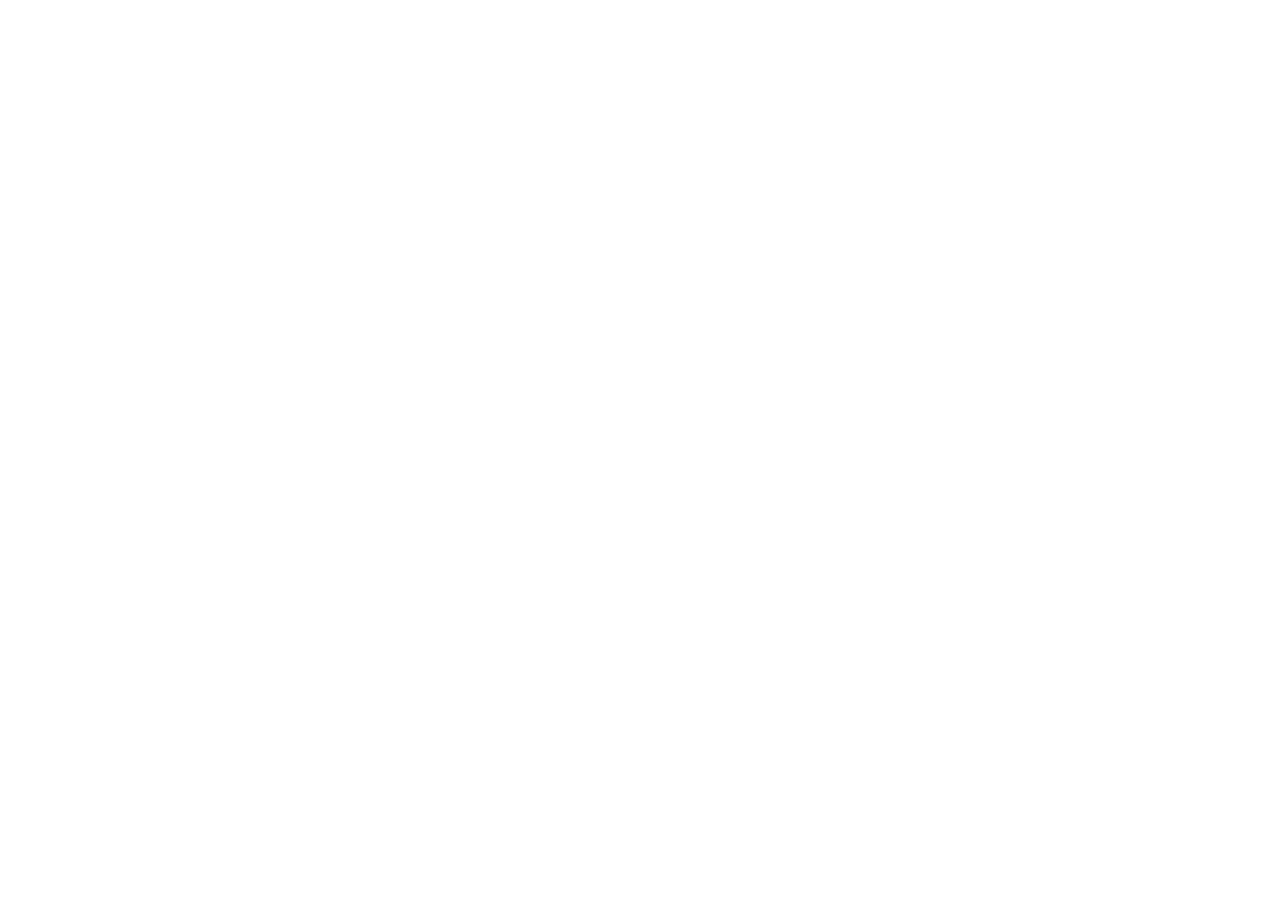
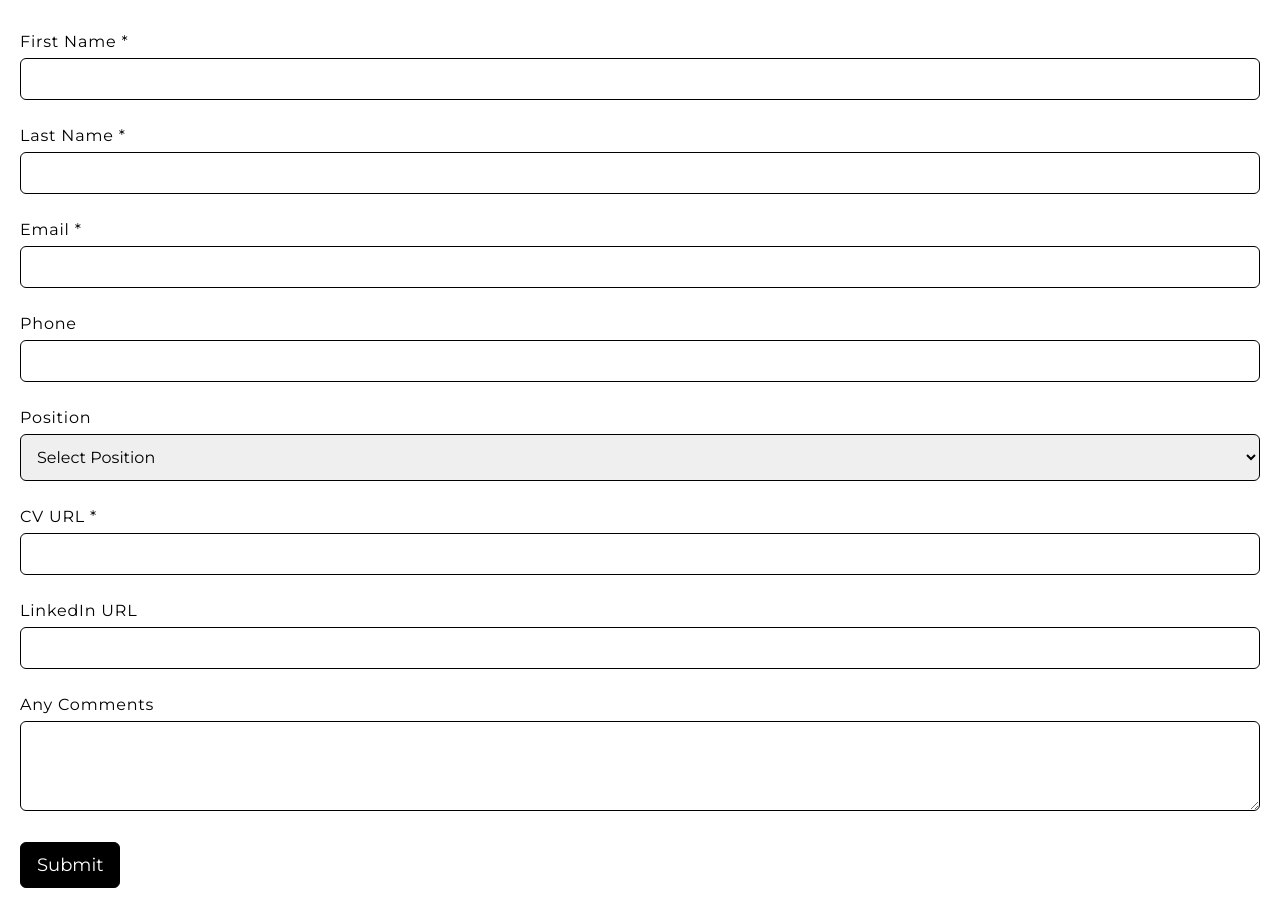
Before and after one commit to soumyajitpadhan/AUTONO-The-Future-Of-Mobility, a React (Vite) app: page /job-application in a window 1280 px wide. Before the commit this address had no page. Shown: the part 300-1208 px from the top of the page. Before the commit the page ends 800 px from the top, so only its background shows below. Built offline with nearby package versions, Linux system fonts and the light colour scheme.

Commit message:
Add route for job application form

```diff
--- /dev/null
+++ b/src/Components/Careers/ApplicationForm.jsx
@@ -0,0 +1,68 @@
+import React from 'react'
+import Navbar from '../Home/Navbar'
+
+const ApplicationForm = () => {
+    return (
+        <div>
+            <div>
+                <Navbar />
+                <div className='flex flex-col items-center font-montserrat'>
+                    <div className='  border-b border-black w-full'>
+                        <h1 className='my-12 text-4xl text-center'>JOIN US</h1>
+                    </div>
+
+                    <div className=' w-full p-5'>
+                        <div className=''>
+                            <h3 className='my-10 text-xl tracking-wider font-bold'>Submit Your Application</h3>
+                        </div>
+
+                        <form action="">
+                            <div>
+                                <label htmlFor="firstName" className='block tracking-wider'>First Name *</label>
+                                <input type="text" id='firstName' className='border border-black w-full mt-1 mb-6 p-2 rounded-md' />
+                            </div>
+                            <div>
+                                <label htmlFor="lastName" className='block tracking-wider'>Last Name *</label>
+                                <input type="text" id='lastName' className='border border-black w-full mt-1 mb-6 p-2 rounded-md' />
+                            </div>
+                            <div>
+                                <label htmlFor="email" className='block tracking-wider'>Email *</label>
+                                <input type="email" id='email' className='border border-black w-full mt-1 mb-6 p-2 rounded-md' />
+                            </div>
+                            <div>
+                                <label htmlFor="phone" className='block tracking-wider'>Phone</label>
+                                <input type='tel' id='phone' className='border border-black w-full mt-1 mb-6 p-2 rounded-md' />
+                            </div>
+                            <div>
+                                <label htmlFor="position" className='block tracking-wider'>Position</label>
+                                <select name="" id="position" className='border border-black w-full mt-1 mb-6 p-3 rounded-md'>
+                                    <option value="">Select Position</option>
+                                    <option value="">Frontend Developer</option>
+                                    <option value="">Backend Developer</option>
+                                    <option value="">Full Stack Developer</option>
+                                </select>
+                            </div>
+                            <div>
+                                <label htmlFor="cv" className='block tracking-wider'>CV URL *</label>
+                                <input type="url" id="cv" className='border border-black w-full mt-1 mb-6 p-2 rounded-md' />
+                            </div>
+                            <div>
+                                <label htmlFor="linkedin" className='block tracking-wider'>LinkedIn URL</label>
+                                <input type="url" id="linkedin" className='border border-black w-full mt-1 mb-6 p-2 rounded-md' />
+                            </div>
+                            <div>
+                                <label htmlFor="comments" className='block tracking-wider'>Any Comments</label>
+                                <textarea id="comments" rows="3" className='border border-black w-full mt-1 mb-6 p-2 rounded-md'></textarea>
+                            </div>
+                            <div>
+                                <button type='submit' className='bg-black text-white py-2 px-4 text-lg rounded-md border border-black hover:bg-white hover:text-black transition duration-300 ease-in'>Submit</button>
+                            </div>
+                        </form>
+                    </div>
+                </div>
+            </div>
+        </div>
+    )
+}
+
+export default ApplicationForm
--- a/src/Components/Careers/JobDetails.jsx
+++ b/src/Components/Careers/JobDetails.jsx
@@ -1,11 +1,13 @@
 import React from 'react'
 import Navbar from '../Home/Navbar'
-import { useParams } from 'react-router-dom'
+import { useNavigate, useParams } from 'react-router-dom'
 import { useSelector } from 'react-redux';
 import { ArrowRight } from 'lucide-react'
 import Footer from '../Home/Footer';
 
 const JobDetails = () => {
+
+    const navigate = useNavigate();
 
     const { id } = useParams();
 
@@ -85,7 +87,7 @@
 
                 <div className='flex justify-center mb-20'>
                     <div className='flex border border-black rounded-lg w-52 xl:w-60'>
-                        <button className='px-5 py-3 xl:px-8 text-xl rounded-l-lg hover:bg-black hover:text-white transition duration-300 ease-in'>Apply Now</button>
+                        <button className='px-5 py-3 xl:px-8 text-xl rounded-l-lg hover:bg-black hover:text-white transition duration-300 ease-in' onClick={() => navigate('/job-application')}>Apply Now</button>
                         <button className='border-l border-black px-3 xl:px-4'><ArrowRight /></button>
                     </div>
                 </div>
```
Also changed, not shown: src/App.jsx (+6 -1 lines).
